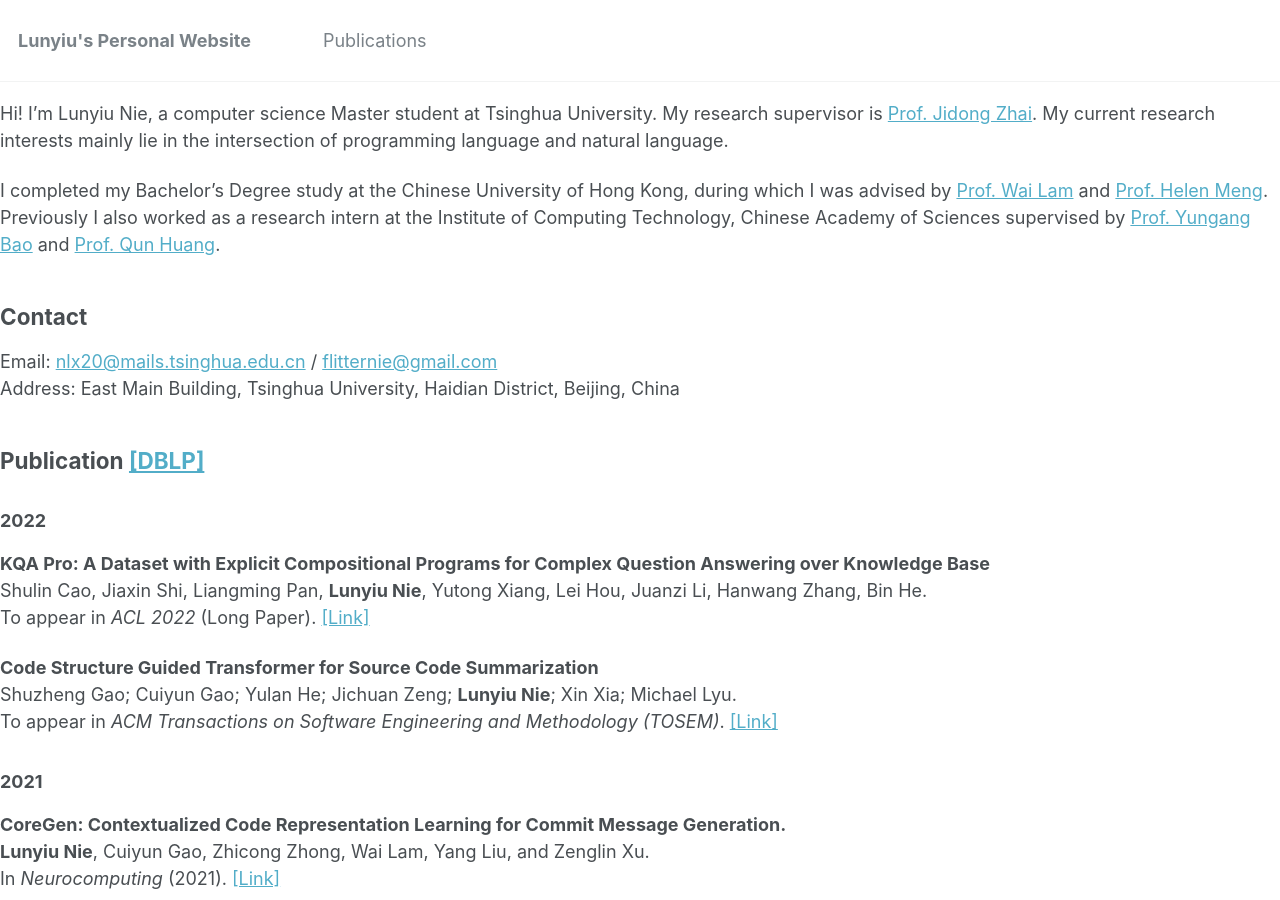
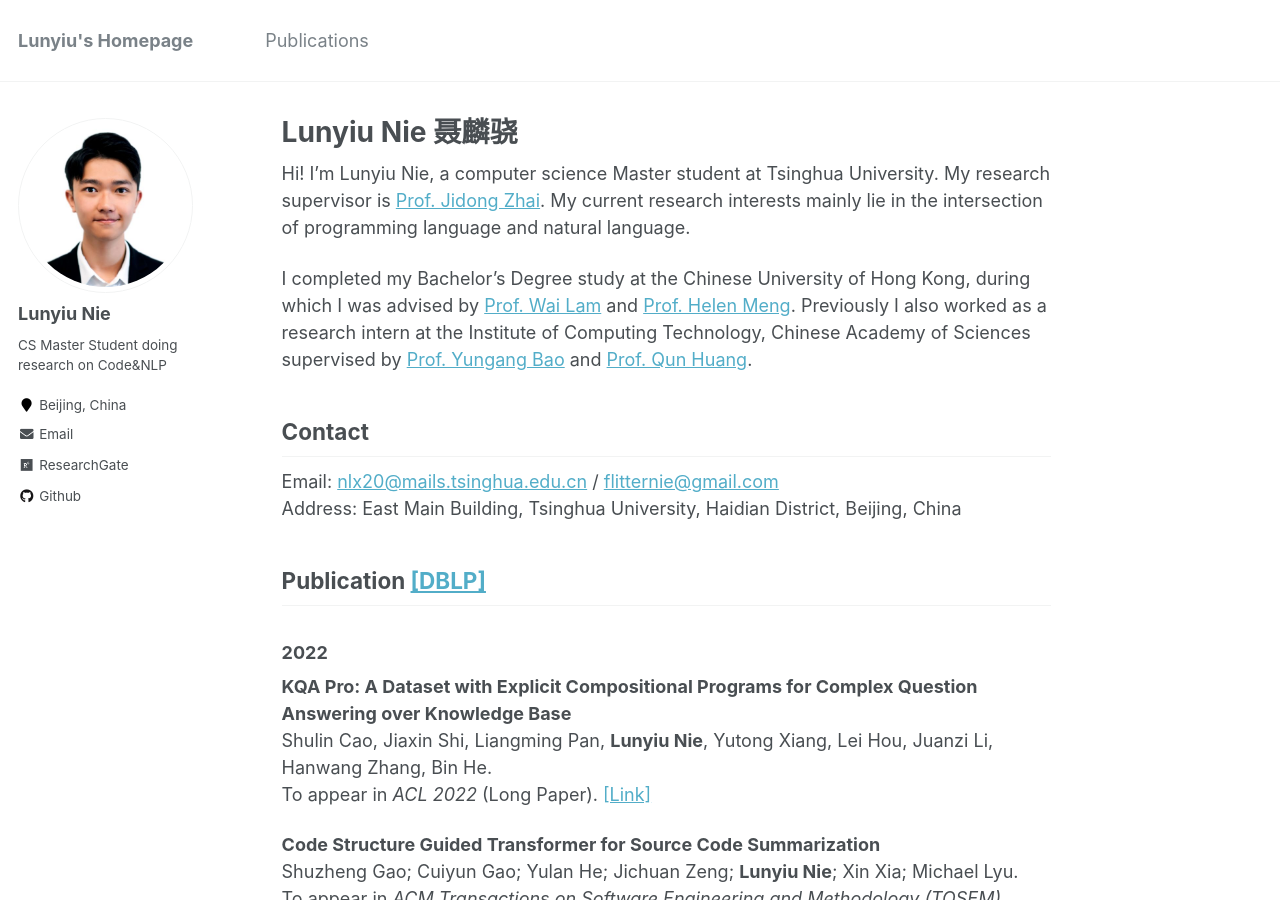
Before and after one commit to Flitternie/flitternie.github.io, a Jekyll site: the page built from _pages/about.md, in a window 1280 px wide and 900 px high. Built offline with Jekyll 4.4.1, drawn with Linux system fonts in a browser that asks for light colours; our own code applies the rules of GitHub Pages for plain Markdown files; part of the change alters nothing that is shown.

Commit message:
update config.yml

```diff
--- a/_config.yml
+++ b/_config.yml
@@ -7,7 +7,7 @@
 
 # Site Settings
 locale                   : "en-US"
-title                    : "Lunyiu's Personal Website"
+title                    : "Lunyiu's Homepage"
 title_separator          : "-"
 name                     : &name "Lunyiu NIE"
 description              : &description "personal description"
@@ -191,24 +191,22 @@ collections:
 
 # Defaults
 defaults:
-  # _posts
-  # - scope:
-  #     path: ""
-  #     type: posts
-  #   values:
-  #     layout: single
-  #     author_profile: true
-  #     read_time: true
-  #     comments: true
-  #     share: true
-  #     related: true
   # _pages
-  # - scope:
-  #     path: ""
-  #     type: pages
-  #   values:
-  #     layout: single
-  #     author_profile: true
+  - scope:
+      path: ""
+      type: pages
+    values:
+      layout: single
+      author_profile: true
+  # _publications
+  - scope:
+      path: ""
+      type: publications
+    values:
+      layout: single
+      author_profile: true
+      share: true
+      comments: true
   # _teaching
   # - scope:
   #     path: ""
@@ -218,15 +216,6 @@ defaults:
   #     author_profile: true
   #     share: true
   #     comments: true
-  # _publications
-  - scope:
-      path: ""
-      type: publications
-    values:
-      layout: single
-      author_profile: true
-      share: true
-      comments: true
   # _portfolio
   # - scope:
   #     path: ""
@@ -244,6 +233,17 @@ defaults:
   #     layout: talk
   #     author_profile: true
   #     share: true
+  # _posts
+  # - scope:
+  #     path: ""
+  #     type: posts
+  #   values:
+  #     layout: single
+  #     author_profile: true
+  #     read_time: true
+  #     comments: true
+  #     share: true
+  #     related: true
 
 # Sass/SCSS
 sass:
```
